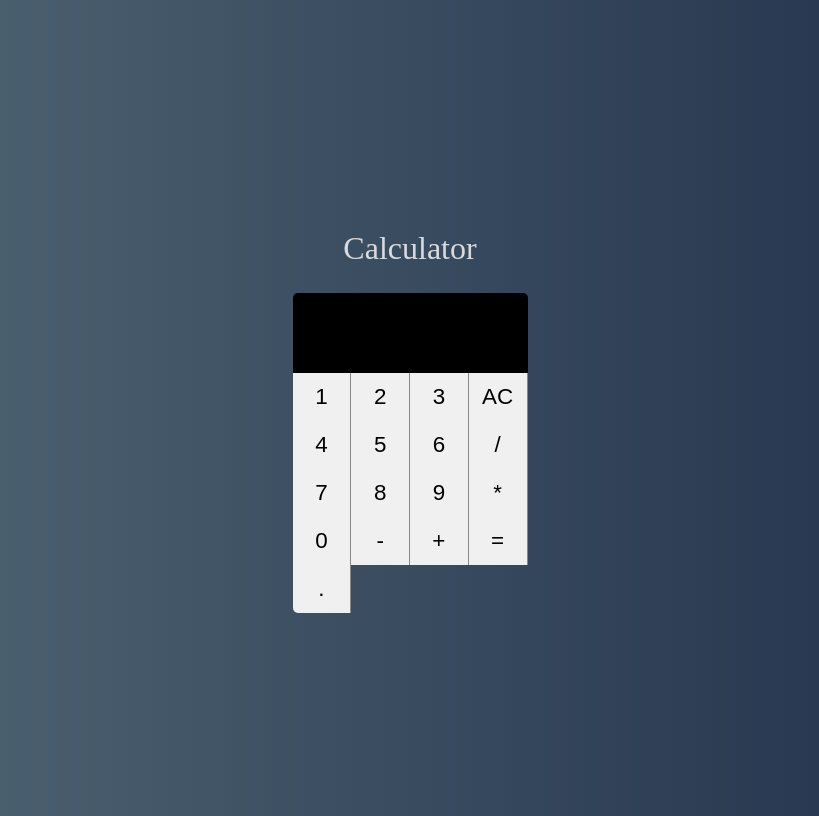
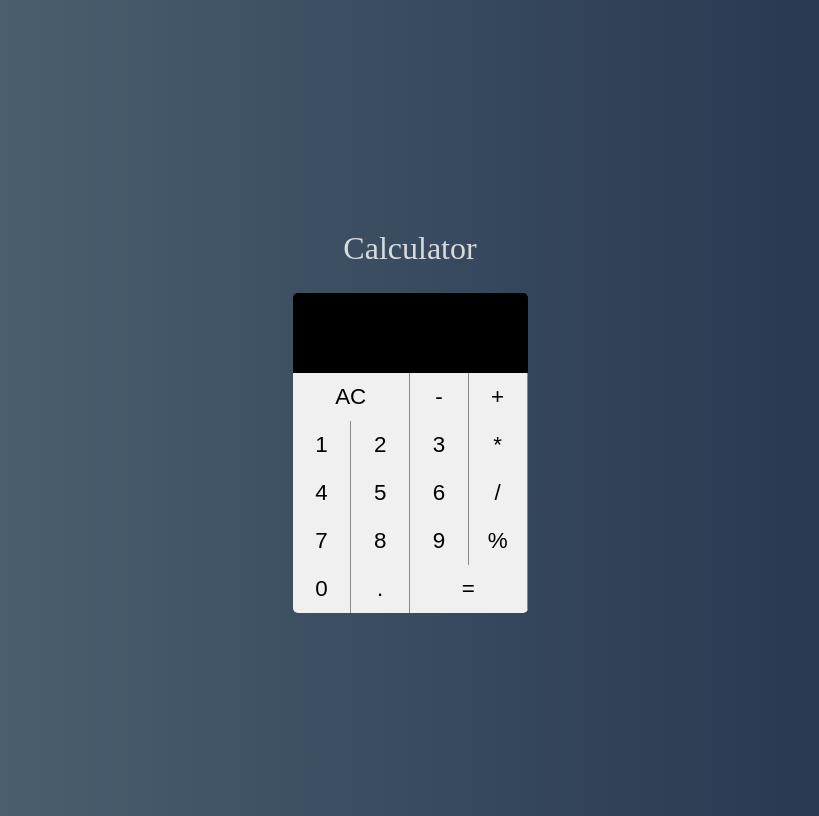
Before and after one commit to lucasfalm/react-training, a React (Create React App) app in the folder calculator/: page / in a window 1280 px wide. Shown: the whole page, without its empty margins (230-1049 px from the left). Built offline with nearby package versions, Linux system fonts and the light colour scheme.

Commit message:
style refactor

```diff
--- a/calculator/src/components/Button.css
+++ b/calculator/src/components/Button.css
@@ -16,12 +16,12 @@
     background-color: #ccc;
 }
 
-.button.double {
+.button.column {
     grid-column: span 2;
 }
 
-.button.triple {
-    grid-column: span 3;
+.button.row {
+    grid-row: span 2;
 }
 
 .button-operation {
--- a/calculator/src/components/Button.jsx
+++ b/calculator/src/components/Button.jsx
@@ -4,8 +4,8 @@ import './Button.css'
 export default props => {
     let classes = 'button '
     classes += props.operation ? 'operation' : ''
-    classes += props.double ? 'double' : ''
-    classes += props.triple ? 'triple' : ''
+    classes += props.column ? 'column' : ''
+    classes += props.row ? 'row' : ''
     return (
         <>
             <button
--- a/calculator/src/main/Calculator.jsx
+++ b/calculator/src/main/Calculator.jsx
@@ -70,7 +70,6 @@ class Calculator extends Component {
 
     total = () => {
         let total = makeCalc(this.state.leftHand, this.state.rightHand, this.state.equation)
-        console.log(total)
         return (
             this.setState({
                 total:  total,
@@ -87,10 +86,13 @@ class Calculator extends Component {
         return(
             <div className="calculator">
                <Display total= { this.state.total } leftHand={ this.state.leftHand } equation={ this.state.equation }  rightHand={ this.state.rightHand }/>
+               <Button column="true" label="AC" click={ this.clear }  />
+               <Button label="-" click={ this.sub } />
+               <Button label="+" click={ this.add } />
                <Button label="1" click={ this.calculate } />
                <Button label="2" click={ this.calculate } />
                <Button label="3" click={ this.calculate } />
-               <Button label="AC" click={ this.clear }  />
+               <Button label="*" click={ this.mult } />
                <Button label="4" click={ this.calculate } />
                <Button label="5" click={ this.calculate } />
                <Button label="6" click={ this.calculate } />
@@ -98,12 +100,10 @@ class Calculator extends Component {
                <Button label="7" click={ this.calculate } />
                <Button label="8" click={ this.calculate } />
                <Button label="9" click={ this.calculate } />
-               <Button label="*" click={ this.mult } />
+               <Button label="%" click={ this.calculate } />
                <Button label="0" click={ this.calculate } />
-               <Button label="-" click={ this.sub } />
-               <Button label="+" click={ this.add } />
-               <Button label="=" click={ this.total } />
                <Button label="." click={ this.calculate } />
+               <Button column="true" label="=" click={ this.total } />
             </div>
         )
     }
```
